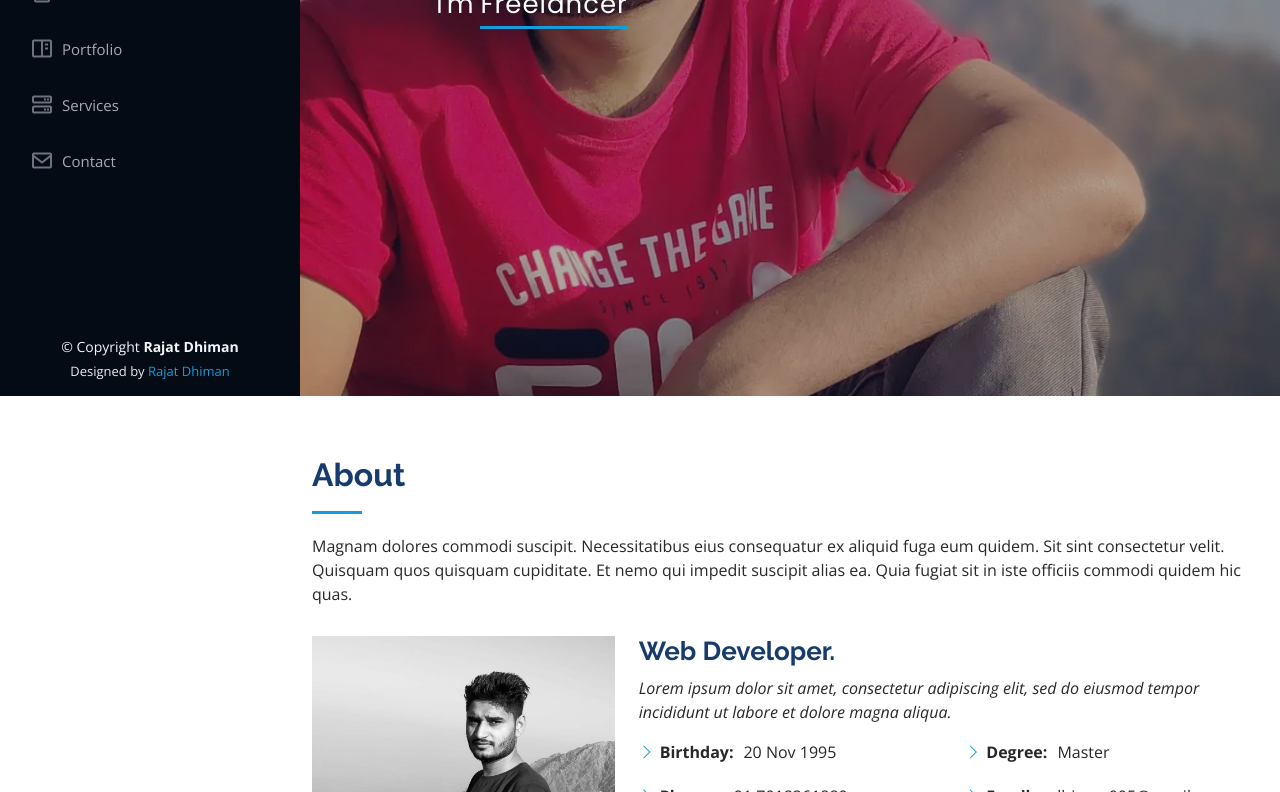
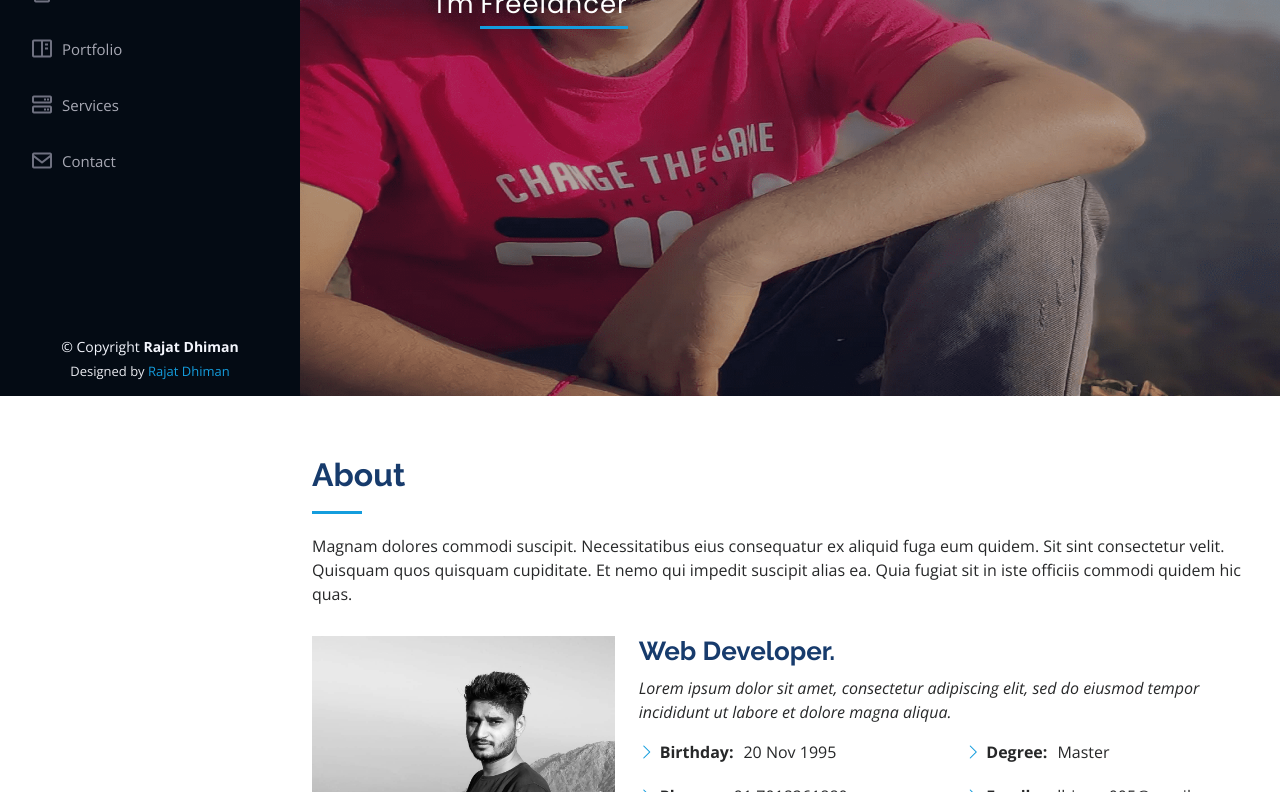
Before and after one commit to goldie59/rajatdhiman.com, a plain HTML site: page index.html in a window 1280 px wide. Shown: the part 404-1196 px from the top of the page. Drawn offline with nearby package versions, Linux system fonts and the light colour scheme.

Commit message:
Update style.css

```diff
--- a/assets/css/style.css
+++ b/assets/css/style.css
@@ -229,7 +229,7 @@ h6 {
 #hero {
   width: 100%;
   height: 100vh;
-  background: url("../img/IMG_20230225_235028_019.jpg") center center;
+  background: url("../img/IMG_20230225_235028_019..png") center center;
   background-size: cover;
 }
 
```
